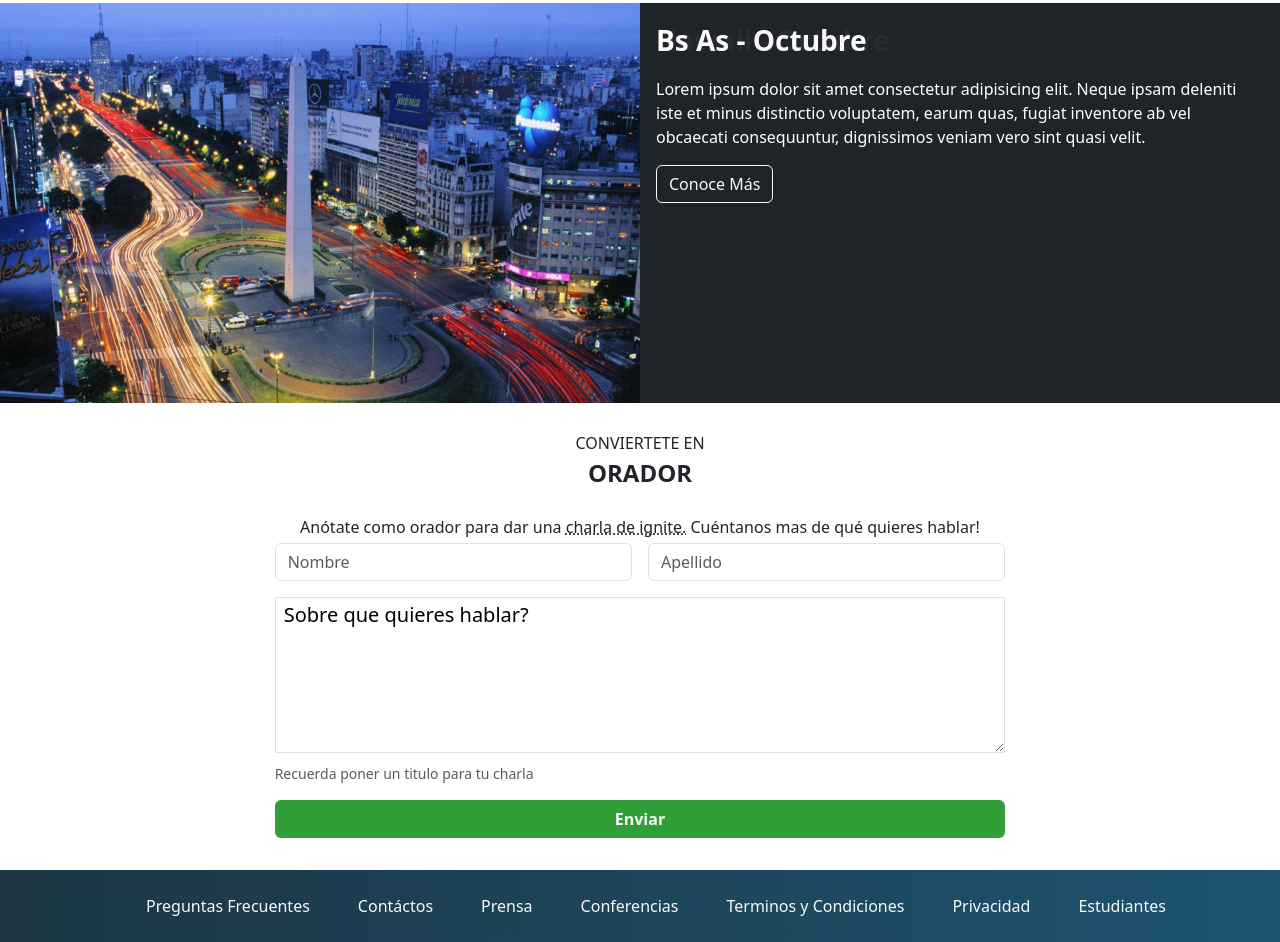
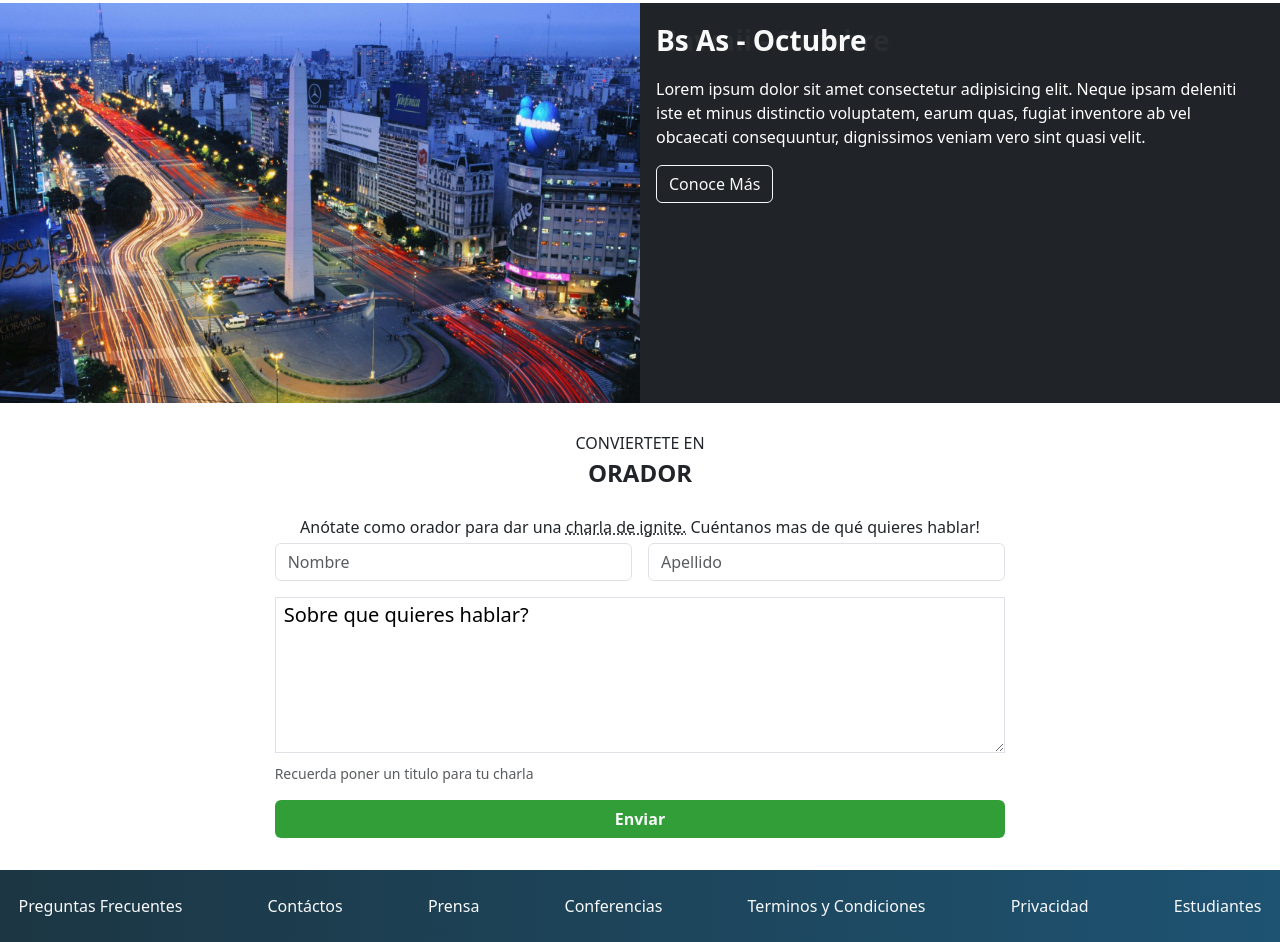
Before and after one commit to lmacuna/CODO-A-CODO-INTEGRADOR-FRONT-END, a plain HTML site: page index.html in a window 1280 px wide. Shown: the part 1356-2298 px from the top of the page. Drawn offline with nearby package versions, Linux system fonts and the light colour scheme.

Commit message:
Se modificó padding en el footer

```diff
--- a/index.html
+++ b/index.html
@@ -158,7 +158,7 @@
 
     </div>
     <!-- las cards -->
-    <div class="d-flex flex-wrap justify-content-center m-1 gap-4 w-100">
+    <div class="d-flex flex-wrap justify-content-center m-0 gap-4 w-100">
         <div class="card">
             <img src="IMAGES/steve.jpg" class="card-img-top" alt="imagen card">
             <div class="card-body">
@@ -330,17 +330,17 @@
     </div>
 
 
-    <footer class="footer w-100 m-0">
+    <footer class="footer w-100 m-0 p-0">
 
-        <ul class="w-100 d-flex py-4 flex-column align-items-center gap-2 flex-lg-row justify-content-lg-center gap-lg-5 text-center m-0">
+        <ul class="w-100 d-flex px-0 py-4 flex-column align-items-center gap-2 flex-lg-row justify-content-lg-center gap-sm-3 gap-lg-5 text-center m-0">
 
-            <a class="link-light text-decoration-none" href="#">Preguntas Frecuentes</a>
-            <a class="link-light text-decoration-none" href="#">Contáctos</a>
-            <a class="link-light text-decoration-none" href="#">Prensa</a>
-            <a class="link-light text-decoration-none" href="#">Conferencias</a>
-            <a class="link-light text-decoration-none" href="#">Terminos y Condiciones</a>
-            <a class="link-light text-decoration-none" href="#">Privacidad</a>
-            <a class="link-light text-decoration-none" href="#">Estudiantes</a>
+            <a class="link-light text-decoration-none m-sm-auto" href="#">Preguntas Frecuentes</a>
+            <a class="link-light text-decoration-none m-sm-auto" href="#">Contáctos</a>
+            <a class="link-light text-decoration-none m-sm-auto" href="#">Prensa</a>
+            <a class="link-light text-decoration-none m-sm-auto" href="#">Conferencias</a>
+            <a class="link-light text-decoration-none m-sm-auto" href="#">Terminos y Condiciones</a>
+            <a class="link-light text-decoration-none m-sm-auto" href="#">Privacidad</a>
+            <a class="link-light text-decoration-none m-sm-auto" href="#">Estudiantes</a>
 
         </ul>
 
```
